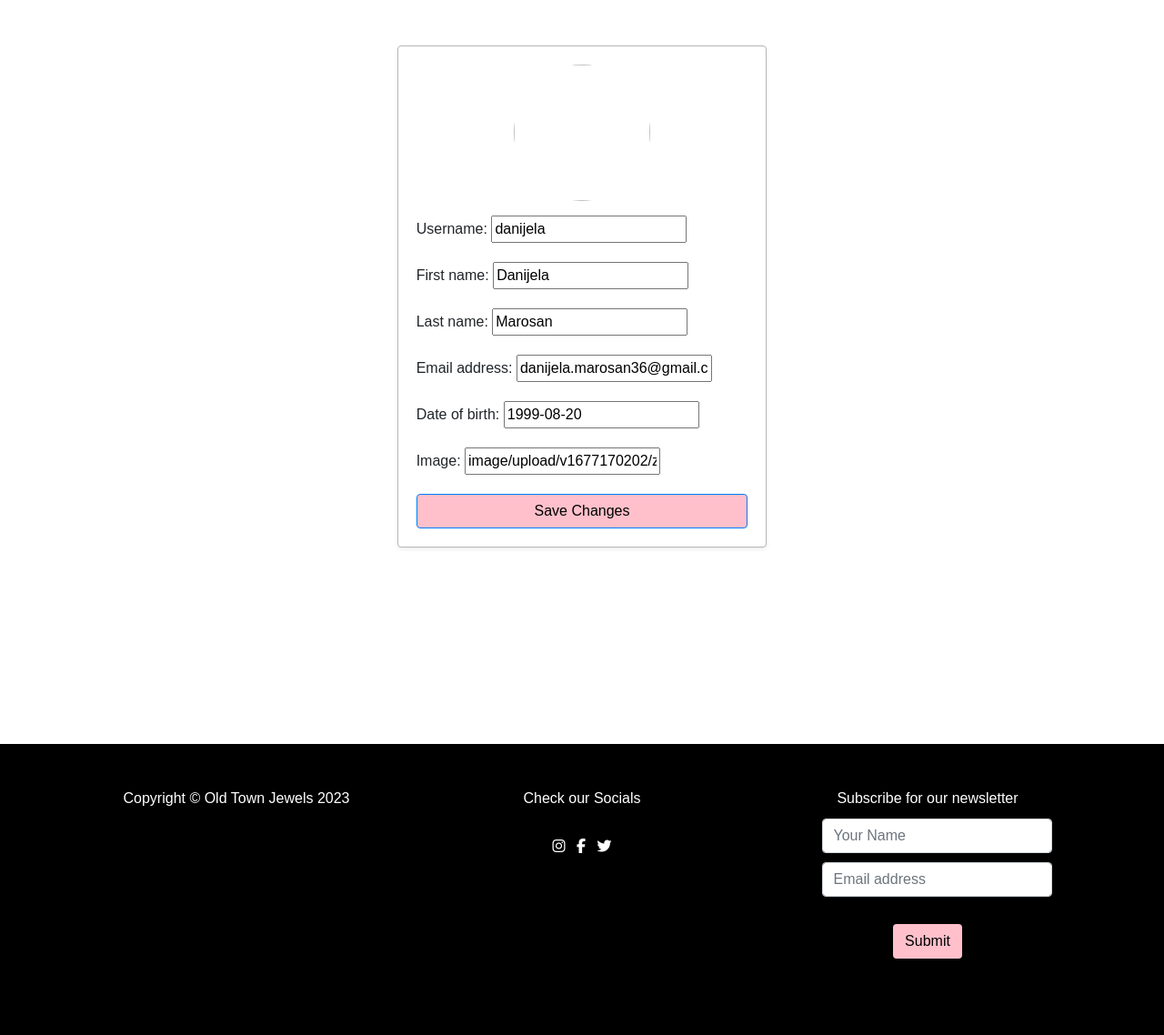
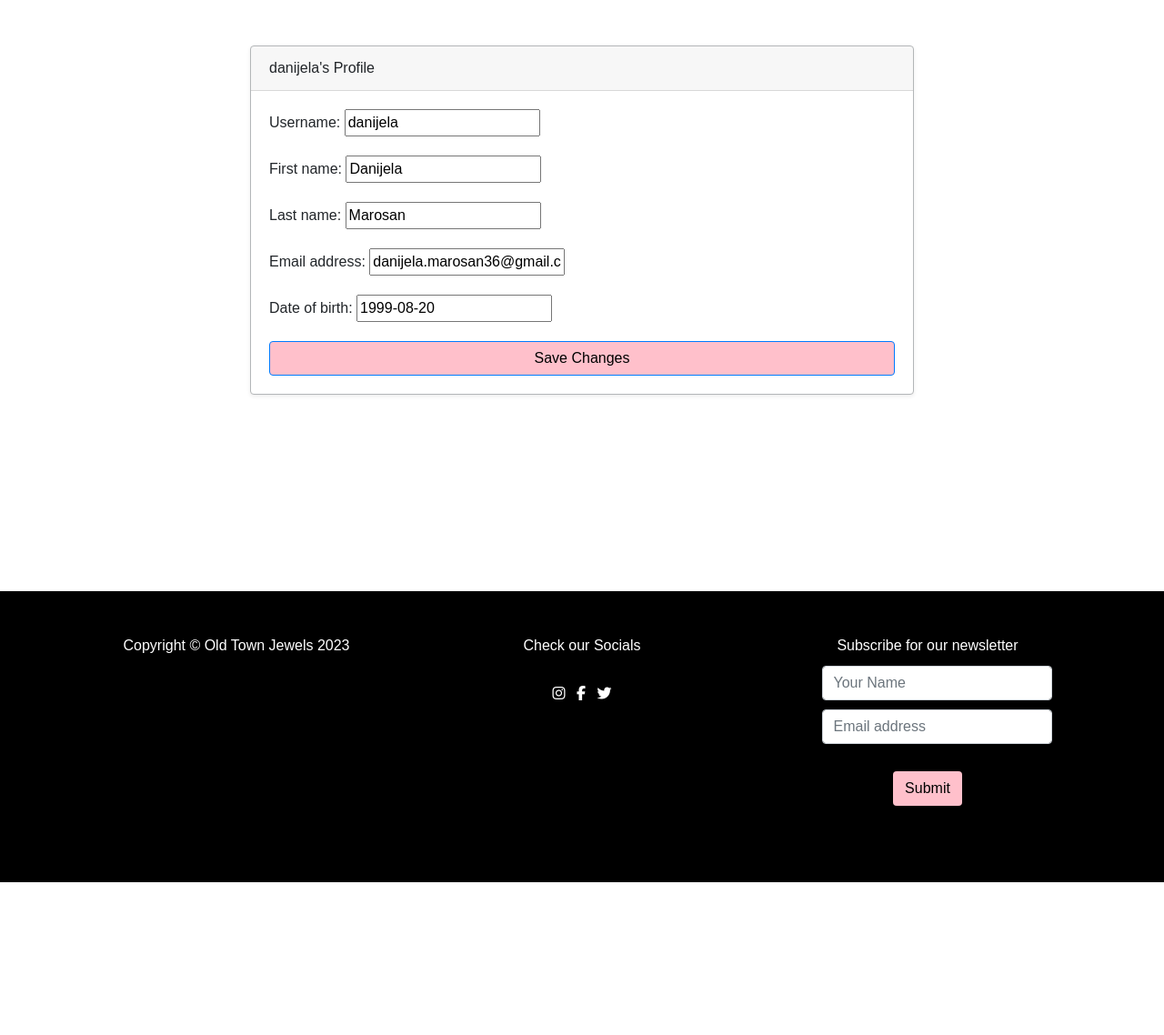
Before and after one commit to marosan28/old-town-jewels, a Django app: page /users/edit/ in a window 1280 px wide. Shown: the part 80-1218 px from the top of the page at 91% size. After the commit the page ends 1050 px from the top, so only its background shows below. Run offline with Django 3.2, Linux system fonts and the light colour scheme; a user stored in the database is signed in; data comes from the database, SQL or seed files in the repository; both versions use the stored data as it was before the commit; parts of the project's set-up code (start-up, migrations or seed data) failed here and were passed over; some libraries are stand-ins or nearby versions; some web fonts are replaced.

Commit message:
remove image field from profile

```diff
--- a/users/forms.py
+++ b/users/forms.py
@@ -1,38 +1,55 @@
+from django.contrib.auth import get_user_model
 from django import forms
 from django.contrib.auth.models import User
 from .models import Profile
 from cloudinary.forms import CloudinaryJsFileField, CloudinaryUnsignedJsFileField
 from cloudinary.compat import to_bytes
-import cloudinary, hashlib
+import cloudinary
+import hashlib
 from django.conf import settings
 
 
 class Login(forms.Form):
-    username = forms.CharField(widget=forms.TextInput(attrs={'placeholder': 'Username'}))
+    username = forms.CharField(widget=forms.TextInput(
+        attrs={'placeholder': 'Username'}))
     password = forms.CharField(widget=forms.PasswordInput())
+
 
 class UserRegistrationForm(forms.ModelForm):
     password = forms.CharField(label='Password',
                                widget=forms.PasswordInput)
     password2 = forms.CharField(label='Repeat password',
                                 widget=forms.PasswordInput)
+
     class Meta:
         model = User
         fields = ['username', 'first_name', 'email']
+
     def clean_password2(self):
         cd = self.cleaned_data
         if cd['password'] != cd['password2']:
             raise forms.ValidationError('Passwords don\'t match.')
         return cd['password2']
 
+
 class UserEditForm(forms.ModelForm):
     class Meta:
         model = User
         fields = ['username', 'first_name', 'last_name', 'email']
 
+
+User = get_user_model()
+
+
+class UserWidget(forms.widgets.HiddenInput):
+    def render(self, name, value, attrs=None, renderer=None):
+        return super().render(name, value.id if value else None, attrs, renderer)
+
+
 class ProfileEditForm(forms.ModelForm):
     class Meta:
         model = Profile
-        fields = ['date_of_birth', 'image']
+        fields = ['user', 'date_of_birth']
 
-    image = CloudinaryJsFileField(attrs={'label': ''})
+    user = forms.ModelChoiceField(
+        queryset=User.objects.all(), widget=UserWidget)
--- a/users/models.py
+++ b/users/models.py
@@ -25,7 +25,6 @@ User = get_user_model()
 class Profile(models.Model):
     user = models.OneToOneField(settings.AUTH_USER_MODEL, on_delete=models.CASCADE)
     date_of_birth = models.DateField(blank=True, null=True)
-    image = CloudinaryField('image')
     alt = models.CharField(max_length=200, default='')
 
     def __str__(self):
--- a/users/templates/registration/edit.html
+++ b/users/templates/registration/edit.html
@@ -2,16 +2,12 @@
 {% load static %}
 {% block subheader %} {% endblock %}
 {% block content %}
-  <div class="row">
-    <div class="col-lg-4 col-md-6 col-sm-8 mx-auto">
-      <div class="card card-body">
-        <div class="text-center mb-3">
-          {% if profile_form.instance.image %}
-            <img src="{{ profile_form.instance.image.url }}" class="rounded-circle" style="width: 150px; height: 150px;">
-          {% else %}
-            <img src="{% static 'img/default-profile.png' %}" class="rounded-circle" style="width: 150px; height: 150px;">
-          {% endif %}
-        </div>
+<div class="container mt-5">
+  <div class="row justify-content-center">
+    <div class="col-md-8">
+      <div class="card">
+        <div class="card-header">{{ user.username }}'s Profile</div>
+        <div class="card-body">
 
           <form method="post" enctype="multipart/form-data">
             {% csrf_token %}
@@ -35,13 +31,11 @@
               {{ profile_form.date_of_birth.label_tag }}
               {{ profile_form.date_of_birth }}
             </div>
-          <div class="form-group">
-            {{ profile_form.image.label_tag }}
-            {{ profile_form.image }}
-          </div>
             <button type="submit" class="btn btn-primary btn-block">Save Changes</button>
           </form>
         </div>
       </div>
     </div>
+  </div>
+</div>
 {% endblock %}
--- a/users/views.py
+++ b/users/views.py
@@ -18,6 +18,8 @@ from .forms import Login, UserRegistrationForm, UserEditForm, ProfileEditForm
 import cloudinary
 from cloudinary.forms import cl_init_js_callbacks
 from cloudinary import api
+import os
+import cloudinary.uploader
 
 
 # Password Reset
@@ -69,6 +71,7 @@ def register(request):
                   'registration/register.html',
                   {'user_form': user_form})
 
+
 @login_required
 def edit(request):
     if request.method == 'POST':
@@ -79,14 +82,6 @@ def edit(request):
             profile = profile_form.save(commit=False)
             profile.user = request.user
 
-            # Check if the image file is uploaded
-            if 'image' in request.FILES:
-                # Upload the image file to Cloudinary
-                response = cloudinary.uploader.upload(request.FILES['image'], folder="profiles/")
-
-                # Set the image url in the profile model
-                profile.image = response['secure_url']
-
             profile.save()
             messages.success(request, 'Your profile has been updated successfully.')
             return redirect('users:edit')
@@ -94,6 +89,7 @@ def edit(request):
         user_form = UserEditForm(instance=request.user)
         profile_form = ProfileEditForm(instance=request.user.profile)
     return render(request, 'registration/edit.html', {'user_form': user_form, 'profile_form': profile_form})
+
 
 
 
```
Also changed, not shown: db.sqlite3, static/images/default-profile.png (added), users/migrations/0007_remove_profile_image.py (added). Lines whose indentation alone changed are shown as unchanged.
